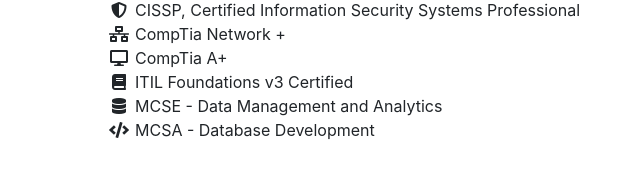
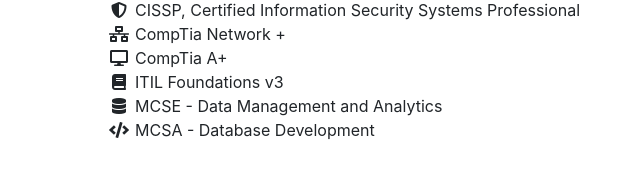
Before and after one commit to hecrodjr/hecrodjr.github.io, a website with bundled scripts: page index.html in a window 1280 px wide. Shown: the part 4671-4848 px from the top of the page, 225-865 px from the left. Built offline with nearby package versions, Linux system fonts and the light colour scheme; a web font is replaced by a local one.

Commit message:
Update index.html
removed 'certified' from itl cert

```diff
--- a/index.html
+++ b/index.html
@@ -274,7 +274,7 @@
             CompTia A+</li>
           <li>
             <i class="fa-li fa fa-book"></i>
-            ITIL Foundations v3 Certified</li>
+            ITIL Foundations v3</li>
           <li>
             <i class="fa-li fa fa-database"></i>
             MCSE - Data Management and Analytics</li>
```
